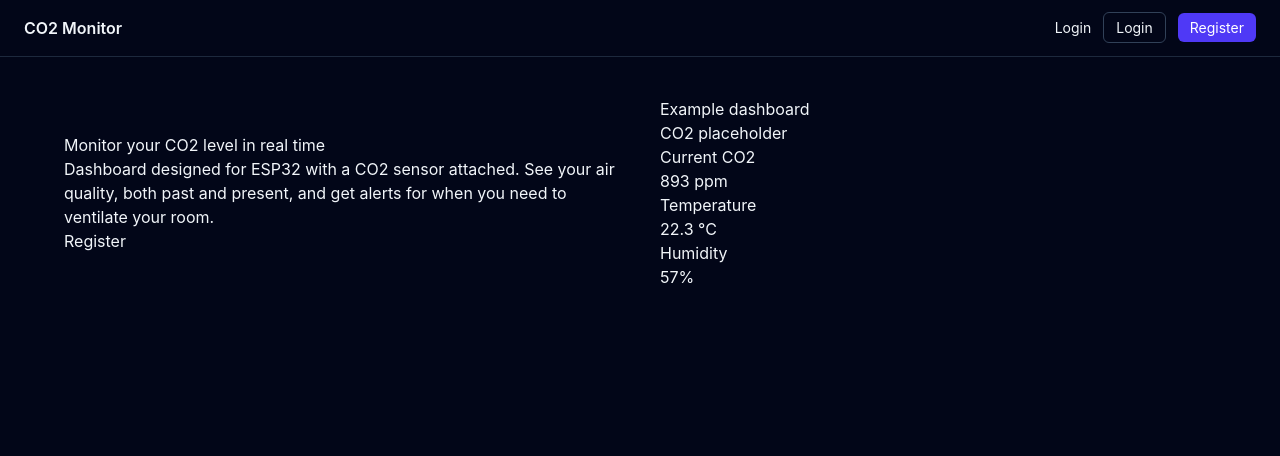
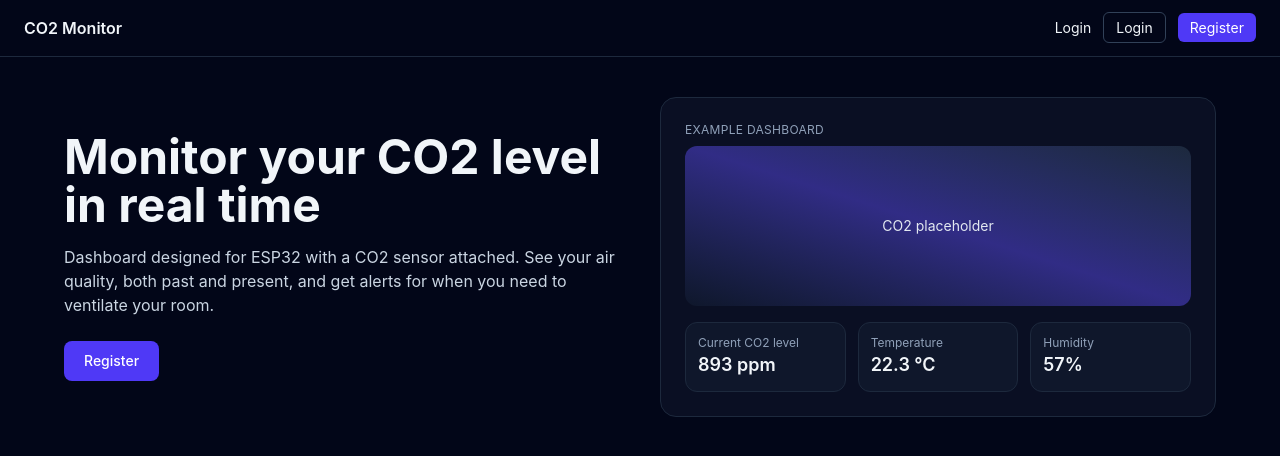
Before and after one commit to maemolol/co2-server, a React (Vite) app in the folder frontend/: page / in a window 1280 px wide. Shown: the top 456 px of the page. Built offline with nearby package versions, Linux system fonts and the light colour scheme.

Commit message:
home page done (maybe will adjust some colours, but otherwise that's it)

```diff
--- a/frontend/src/pages/home/home.jsx
+++ b/frontend/src/pages/home/home.jsx
@@ -16,27 +16,27 @@ function Home() {
             <main className="px-6 md:px-16 py-10">
                 <section className="grid md:grid-cols-2 gap-10 items-center">
                     <div className="demo-text-button">
-                        <h1 className="demo-title">Monitor your CO2 level in real time</h1>
-                        <p className="demo-subtitle">Dashboard designed for ESP32 with a CO2 sensor attached. See your air quality, both past and present, and get alerts for when you need to ventilate your room.</p>
-                        <div className="demo-buttons">
-                            <a href="/register"><button type="button" className="demo-register">Register</button></a>
+                        <h1 className="text-3xl md:text-5xl font-bold mb-4">Monitor your CO2 level in real time</h1>
+                        <p className="text-slate-300 mb-6">Dashboard designed for ESP32 with a CO2 sensor attached. See your air quality, both past and present, and get alerts for when you need to ventilate your room.</p>
+                        <div className="flex flex-wrap gap-3">
+                            <a href="/register"><button type="button" className="px-5 py-2.5 rounded-lg bg-indigo-600 hover:bg-indigo-500 text-white text-sm font-medium">Register</button></a>
                         </div>
                     </div>
-                    <div className="demo-showcase">
-                        <p className="demo-dashboard-title">Example dashboard</p>
-                        <div className="demo-co2">CO2 placeholder</div>
-                        <div className="demo-graphs">
-                            <div className="demo-graph">
-                                <p className="demo-graph-title">Current CO2</p>
-                                <p className="demo-graph-subtite">893 ppm</p>
+                    <div className="bg-slate-900/60 border border-slate-800 rounded-2xl p-6">
+                        <p className="text-xs uppercase tracking-wide text-slate-400 mb-2">Example dashboard</p>
+                        <div className="h-40 rounded-xl bg-gradient-to-tr from-slate-900 via-indigo-900 to-slate-800 flex items-center justify-center text-slate-200 text-sm">CO2 placeholder</div>
+                        <div className="mt-4 grid grid-cols-3 gap-3 text-xs">
+                            <div className="rounded-xl bg-slate-900 border border-slate-800 p-3">
+                                <p className="text-slate-400">Current CO2 level</p>
+                                <p className="text-lg font-semibold">893 ppm</p>
                             </div>
-                            <div className="demo-graph">
-                                <p className="demo-graph-title">Temperature</p>
-                                <p className="demo-graph-subtite">22.3 °C</p>
+                            <div className="rounded-xl bg-slate-900 border border-slate-800 p-3">
+                                <p className="text-slate-400">Temperature</p>
+                                <p className="text-lg font-semibold">22.3 °C</p>
                             </div>
-                            <div className="demo-graph">
-                                <p className="demo-graph-title">Humidity</p>
-                                <p className="demo-graph-subtite">57%</p>
+                            <div className="rounded-xl bg-slate-900 border border-slate-800 p-3">
+                                <p className="text-slate-400">Humidity</p>
+                                <p className="text-lg font-semibold">57%</p>
                             </div>
                         </div>
                     </div>
```
Also changed, not shown: 2 other files (tests, documents, lock files or other folders).
